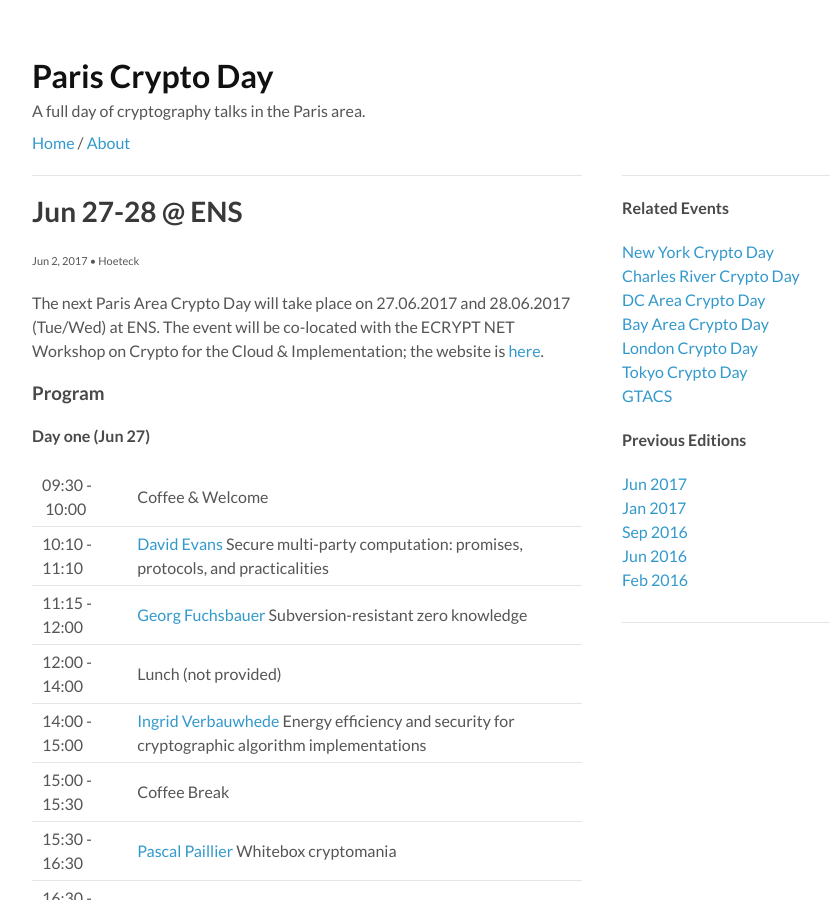
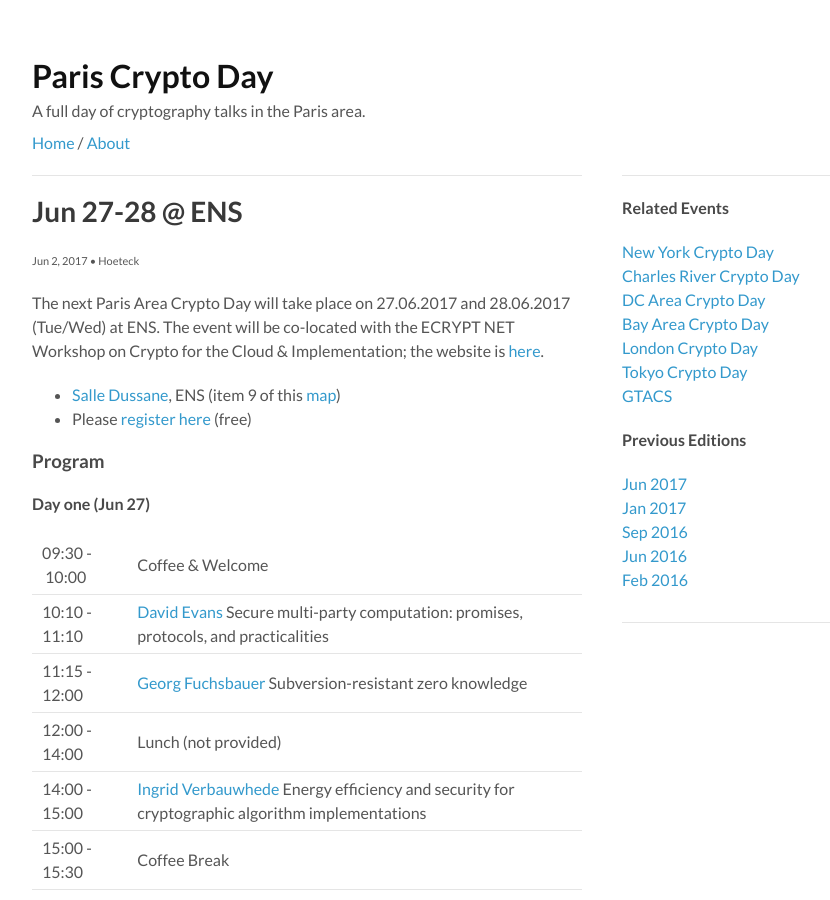
Before and after one commit to pariscryptoday/pariscryptoday.github.io, a Jekyll site: the page built from _posts/2017-03-17-fifth.md, in a window 1280 px wide and 900 px high. Shown: the whole window, without its empty margins (178-1008 px from the left). Built offline with Jekyll 4.4.1, drawn with Linux system fonts in a browser that asks for light colours.

Commit message:
Add venue and link to registration

```diff
--- a/_posts/2017-03-17-fifth.md
+++ b/_posts/2017-03-17-fifth.md
@@ -6,6 +6,9 @@
 ---
 
 The next Paris Area Crypto Day will take place on 27.06.2017 and 28.06.2017 (Tue/Wed) at ENS. The event will be co-located with the ECRYPT NET Workshop on Crypto for the Cloud & Implementation; the website is [here](https://crypto-events.di.ens.fr/ecryptnet/).
+
+* [Salle Dussane](http://www.di.ens.fr/CryptoAccess.html.en), ENS (item 9 of this [map](https://crypto-events.di.ens.fr/ecryptnet/docs/Plan_45ULM_RDC.pdf))
+* Please [register here](https://docs.google.com/forms/d/e/1FAIpQLSeGa89lxTKtPi7BReaWC4x9Gl_p9HkqQESZKJVim0JRi2zlmg/viewform?entry.2092238618&entry.1135279802&entry.479301265&entry.1753222212=First+day+(June+27)&entry.1753222212=Second+day+(June+28)) (free)
 
 ### Program
 
```
